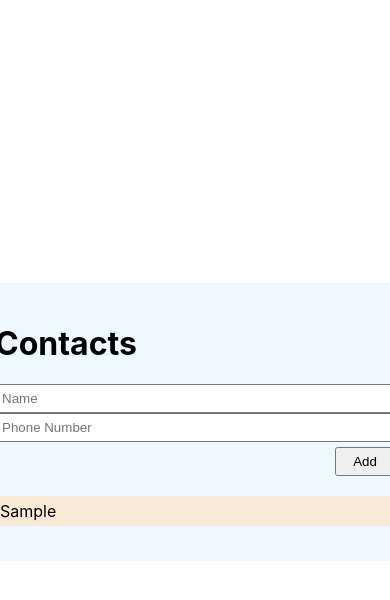
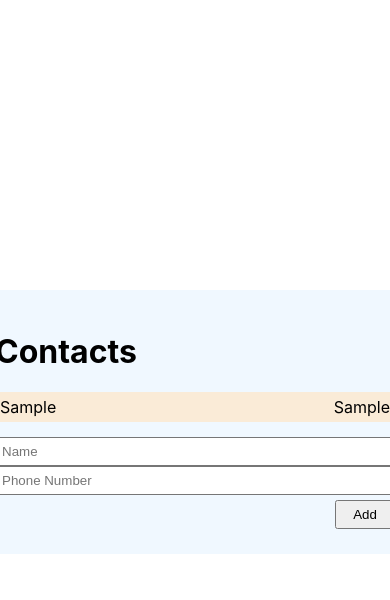
Before and after one commit to ardacoskun/ContactsApp-React-Redux, a React (Create React App) app: page / in a window 390 px wide. Both pictures are taken after typing "Sample", "Sample" into the empty fields and a click on the button "Add". Shown: the top 600 px of the page. Built offline with nearby package versions, Linux system fonts and the light colour scheme.

Commit message:
phone numbers displayed on list component

```diff
--- a/src/components/Contacts/Item.js
+++ b/src/components/Contacts/Item.js
@@ -1,7 +1,12 @@
 import React from "react";
 
 const Item = ({ contact }) => {
-  return <li>{contact.name}</li>;
+  return (
+    <li>
+      <span>{contact.name}</span>
+      <span>{contact.phoneNumber}</span>
+    </li>
+  );
 };
 
 export default Item;
--- a/src/components/Contacts/index.js
+++ b/src/components/Contacts/index.js
@@ -6,8 +6,8 @@ const Contacts = () => {
   return (
     <div id="container">
       <h1>Contacts</h1>
+      <List />
       <Form />
-      <List />
     </div>
   );
 };
```
